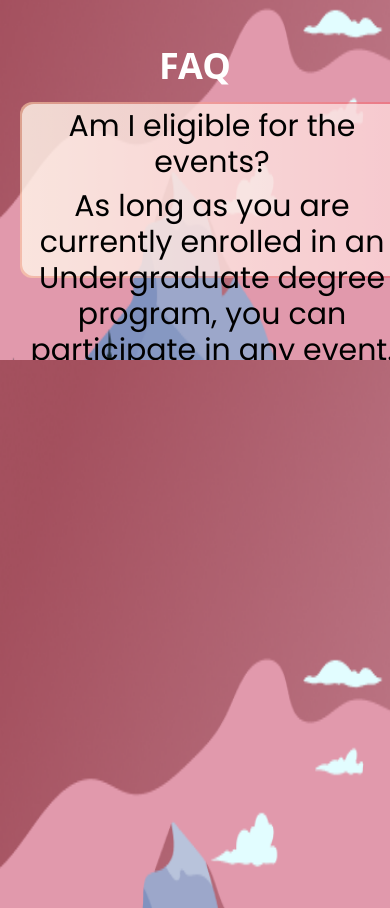
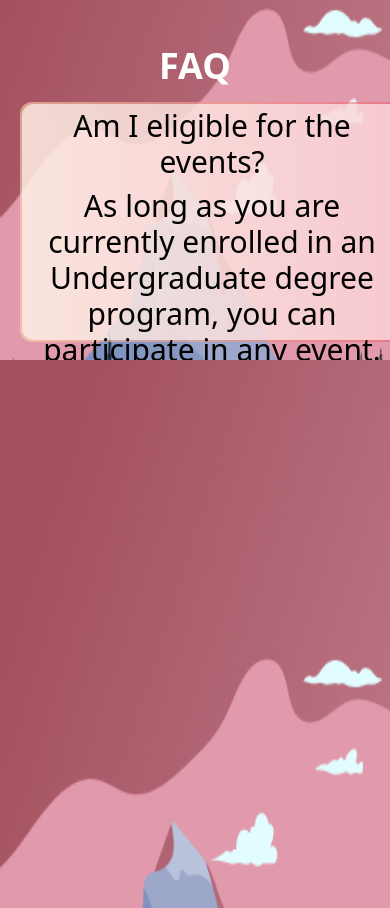
Before and after one commit to iiitkottayam/Enlace, a React (Create React App) app in the folder Enlace-main/: page / in a window 390 px wide. Shown: the part 6106-7014 px from the top of the page. Built offline with nearby package versions, Linux system fonts and the light colour scheme.

Commit message:
changed faq box

```diff
--- a/Enlace-main/src/components/Boxes/FAQbox.jsx
+++ b/Enlace-main/src/components/Boxes/FAQbox.jsx
@@ -1,11 +1,11 @@
 const FAQbox = ({ question, answer }) => {
   return (
-    <div className="m-5 p-0.5 lg:w-96 lg:h-40 w-96 h-44 bg-gradient-to-r from-gradient-start/60 to-gradient-stop/60 rounded-xl box-border">
+    <div className="m-5 p-0.5 lg:w-96 lg:h-40 w-96 h-60 bg-gradient-to-r from-gradient-start/60 to-gradient-stop/60 rounded-xl box-border">
       <div className=" p-1 lg:p-5 w-full h-full bg-white/60 rounded-xl">
-        <p className="mb-2 font-poppins text-1xl font-medium lg:text-xl text-black">
+        <p className="mb-2  text-1xl lg:text-xl text-black">
           {question}
         </p>
-        <p className="font-poppins text-1xl lg:text-sm text-black">{answer}</p>
+        <p className=" text-1xl lg:text-sm text-black">{answer}</p>
       </div>
     </div>
   );
```
